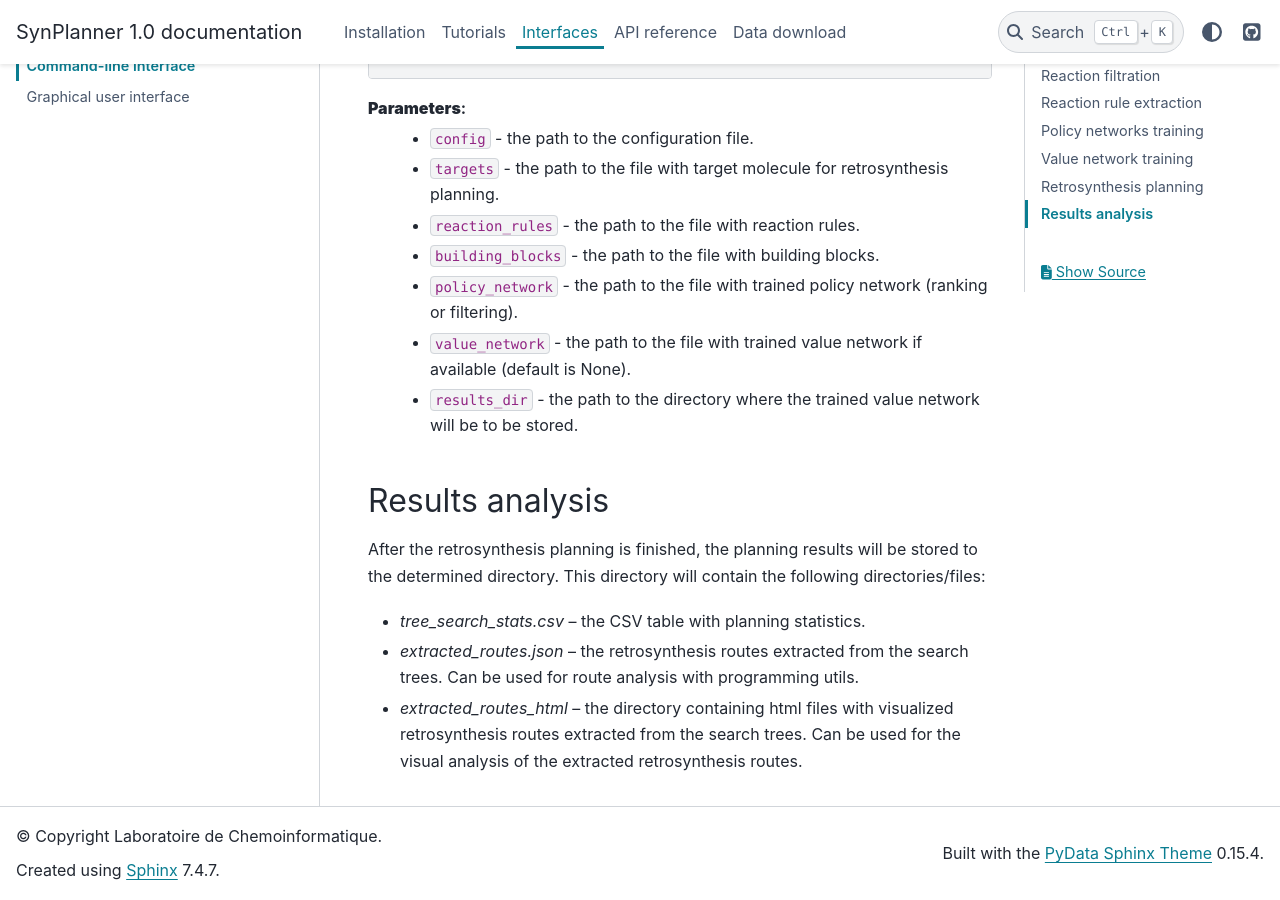
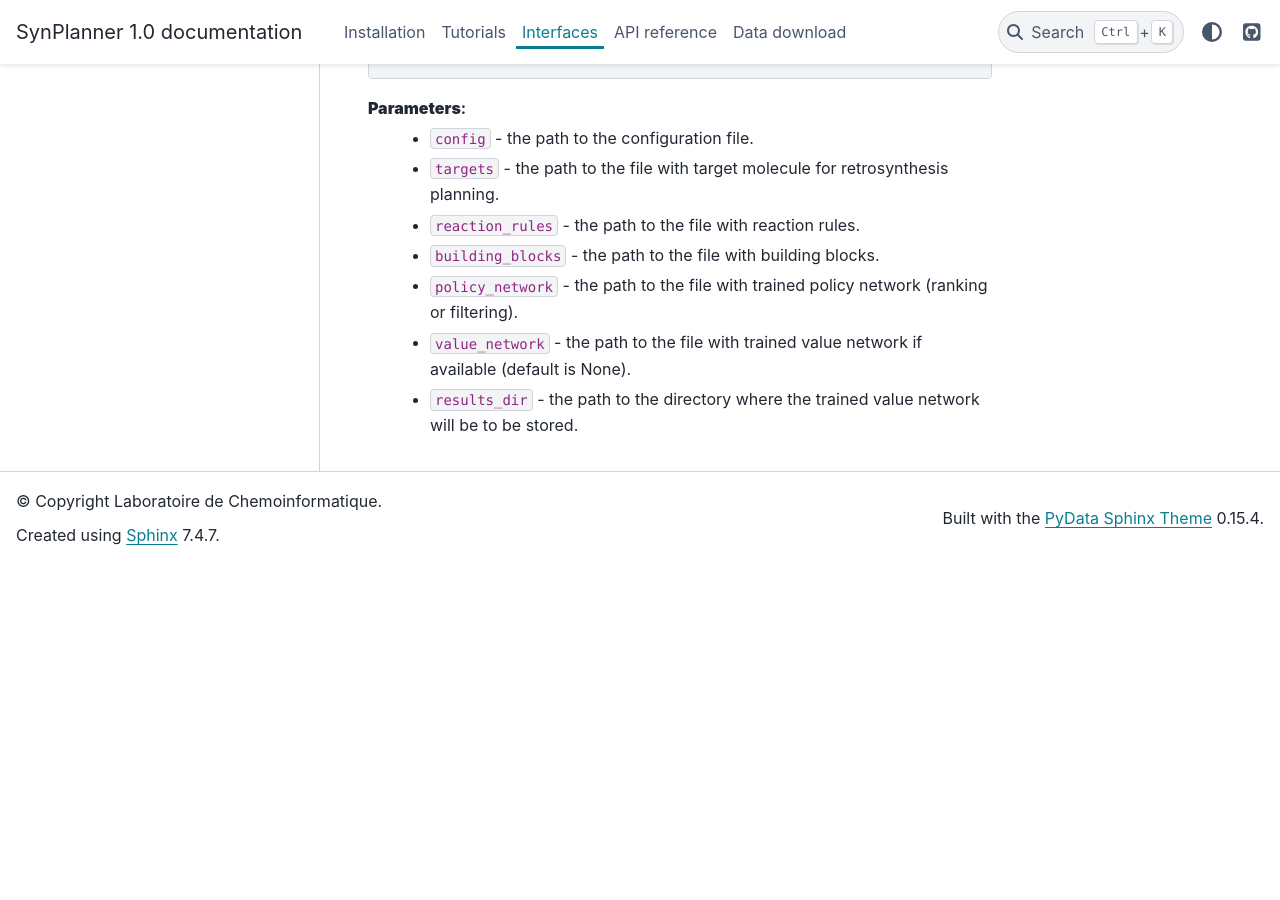
Before and after one commit to Laboratoire-de-Chemoinformatique/SynPlanner, a Sphinx documentation site: the page built from docs/cli.rst, in a window 1280 px wide and 900 px high, scrolled down 2984 px. Built offline with Sphinx 7.4.7 and the PyData theme 0.15.4, drawn with Linux system fonts in a browser that asks for light colours; after the commit the page ends 3549 px from its top, so only the background shows below that.

Commit message:
results analysis paragraph in cli removed

```diff
--- a/docs/cli.rst
+++ b/docs/cli.rst
@@ -119,12 +119,3 @@
     - ``policy_network`` - the path to the file with trained policy network (ranking or filtering).
     - ``value_network`` - the path to the file with trained value network if available (default is None).
     - ``results_dir`` - the path to the directory where the trained value network will be to be stored.
-
-Results analysis
----------------------------
-After the retrosynthesis planning is finished, the planning results will be stored to the determined directory.
-This directory will contain the following directories/files:
-
-- `tree_search_stats.csv` – the CSV table with planning statistics.
-- `extracted_routes.json` – the retrosynthesis routes extracted from the search trees. Can be used for route analysis with programming utils.
-- `extracted_routes_html` – the directory containing html files with visualized retrosynthesis routes extracted from the search trees. Can be used for the visual analysis of the extracted retrosynthesis routes.
```
